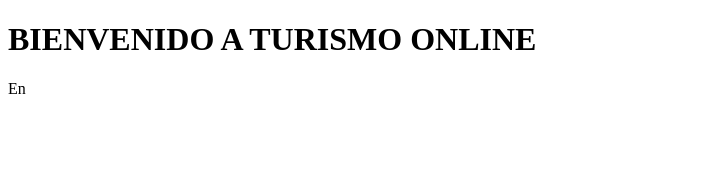
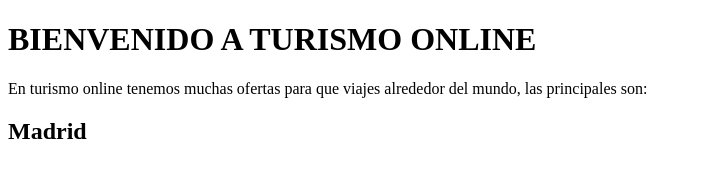
Before and after one commit to Luisbruges3/Turismo, a plain HTML site: page Index.html in a window 1280 px wide. Shown: the whole page, without its empty margins (0-702 px from the left). Drawn offline with Linux system fonts and the light colour scheme.

Commit message:
3 commit

```diff
--- a/Index.html
+++ b/Index.html
@@ -7,6 +7,7 @@
 </head>
 <body>
     <h1>BIENVENIDO A TURISMO ONLINE</h1>
-    <p>En</p>
+    <p>En turismo online tenemos muchas ofertas para que viajes alrededor del mundo, las principales son:</p>
+    <h2>Madrid</h2>
 </body>
 </html>
```
